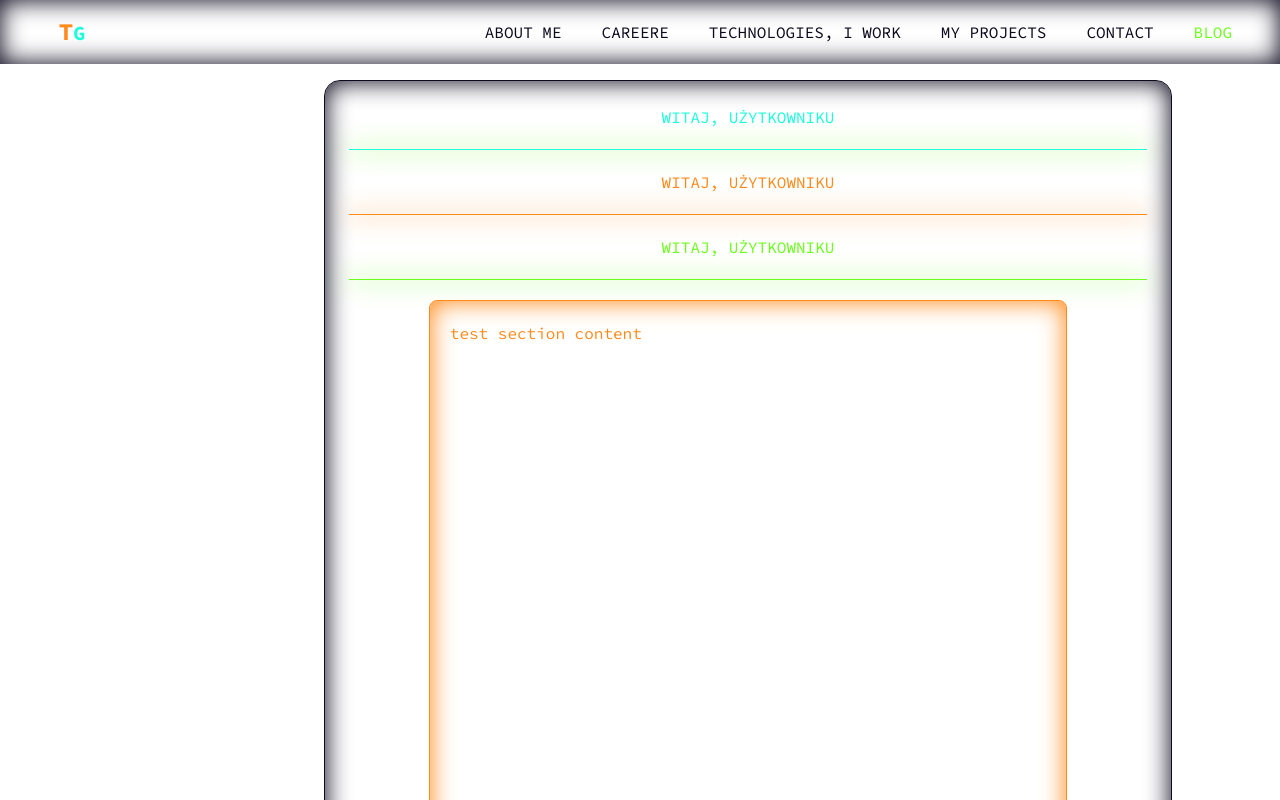
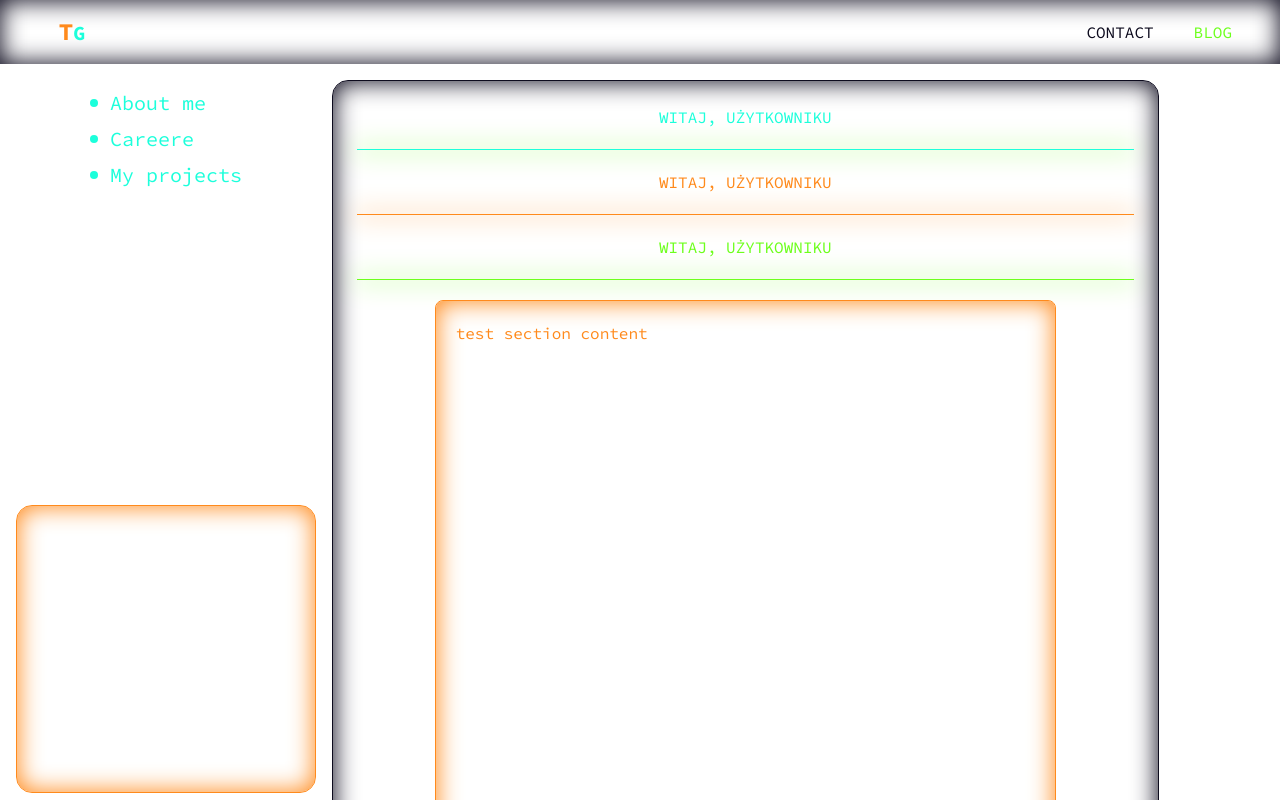
Before and after one commit to TymekGluch/Portfolio-Tymoteusz-Gluch-2.0-wip, a React (Vite) app: page / in a window 1280 px wide. Shown: the top 800 px of the page. Built offline with nearby package versions, Linux system fonts and the light colour scheme.

Commit message:
feat(SideNavigation): Create SideNavigation component

```diff
--- a/index.html
+++ b/index.html
@@ -2,7 +2,7 @@
 <html lang="en" class="light">
   <head>
     <meta charset="UTF-8" />
-    <link rel="icon" type="image/svg+xml" href="/vite.svg" />
+    <link rel="icon" type="image/svg+xml" href="/src/assets/tg_logo.ico" />
     <link rel="preconnect" href="https://fonts.googleapis.com">
     <link rel="preconnect" href="https://fonts.gstatic.com" crossorigin>
     <link href="https://fonts.googleapis.com/css2?family=Source+Code+Pro:ital,wght@0,200..900;1,200..900&display=swap" rel="stylesheet">
--- a/src/components/Layout/Layout.tsx
+++ b/src/components/Layout/Layout.tsx
@@ -4,7 +4,8 @@ import { SideNavigation } from "../SideNavigation";
 
 const Layout: React.FC<React.PropsWithChildren> = ({ children }) => {
   return (
-    <article className="flex flex-col justify-end lg:justify-between align-middle gap-4 w-screen max-w-screen-2xl min-h-screen border-solid border-px border-textColor-primary">
+    <article className="flex justify-center align-middle w-screen min-h-screen lg:px-4">
+      <div className="flex flex-col justify-end lg:justify-between align-middle gap-4 w-full max-w-screen-2xl min-h-screen border-solid border-px border-textColor-primary">
         <MainNavigation />
 
         <div className="lg:grid grid-cols-12 gap-4">
@@ -36,6 +37,7 @@ const Layout: React.FC<React.PropsWithChildren> = ({ children }) => {
             {children}
           </div>
         </div>
+      </div>
     </article>
   );
 };
--- a/src/components/MainNavigation/MainNavigation.data.tsx
+++ b/src/components/MainNavigation/MainNavigation.data.tsx
@@ -45,4 +45,8 @@ const navigationLinks = [
   },
 ] as NavigationLinksType;
 
-export { navigationLinks, ITEM_VISIBILITY_DEVICE };
+const onlyMobileLinks = [...navigationLinks]
+  .reverse()
+  .filter((_, index) => index <= 1);
+
+export { navigationLinks, onlyMobileLinks, ITEM_VISIBILITY_DEVICE };
--- a/src/components/MainNavigation/MainNavigation.tsx
+++ b/src/components/MainNavigation/MainNavigation.tsx
@@ -1,5 +1,9 @@
 import React from "react";
-import { ITEM_VISIBILITY_DEVICE, navigationLinks } from "./MainNavigation.data";
+import {
+  ITEM_VISIBILITY_DEVICE,
+  navigationLinks,
+  onlyMobileLinks,
+} from "./MainNavigation.data";
 import classNames from "classnames";
 
 const MainNavigation: React.FC = () => {
@@ -70,25 +74,26 @@ const MainNavigation: React.FC = () => {
             "fixed lg:static left-1/2 bottom-0 lg:flex justify-center items-start lg:items-center w-screen lg:w-fit h-[calc(100dvh_-_4rem)] lg:h-fit bg-backgroundColor-primary lg:bg-transparent bg-opacity-80 lg:bg-opacity-100 transform -translate-x-1/2 lg:transform-none"
           )}>
           <ul className="flex flex-col lg:flex-row justify-center items-center gap-4 lg:gap-10 w-fit p-10 lg:p-0 mt-[15vh] lg:m-0 bg-backgroundColor-primary lg:bg-transparent border-solid border border-accentColor-primary lg:border-none rounded-lg lg:rounded-none shadow-variant-2-md-inner lg:shadow-none">
-            {navigationLinks.map(
-              ({ name, anchor, deviceVisibility }, index, array) => (
+            {navigationLinks.map((current, index, array) => (
               <li
-                  key={name}
+                key={current.name}
                 className={classNames(
                   "flex flex-col lg:flex-row gap-4 w-full last-of-type:text-accentColor-secondary uppercase",
-                    deviceVisibility === ITEM_VISIBILITY_DEVICE.MOBILE &&
-                      "lg:hidden"
+                  current.deviceVisibility === ITEM_VISIBILITY_DEVICE.MOBILE &&
+                    "lg:hidden",
+                  !onlyMobileLinks
+                    .map(({ name }) => name)
+                    .includes(current.name) && "lg:hidden"
                 )}>
-                  <a href={anchor} className="whitespace-nowrap">
-                    {name}
+                <a href={current.anchor} className="whitespace-nowrap">
+                  {current.name}
                 </a>
 
                 {index < array.length - 1 && (
                   <span className="block lg:hidden w-full h-px bg-accentColor-primary shadow-variant-2-md" />
                 )}
               </li>
-              )
-            )}
+            ))}
           </ul>
         </div>
       </div>
--- /dev/null
+++ b/src/components/SideNavigation/SideNavigation.data.ts
@@ -0,0 +1,10 @@
+import {
+    navigationLinks,
+    onlyMobileLinks,
+  } from "../MainNavigation/MainNavigation.data";
+
+  const namesOfOnlyMobileLink = onlyMobileLinks.map(({ name }) => name);
+
+  const resolvedSideNavigationLink = navigationLinks.filter((current) => !namesOfOnlyMobileLink.includes(current.name) && current.name !== 'Technologies, I work');
+
+  export { resolvedSideNavigationLink };
--- a/src/components/SideNavigation/SideNavigation.tsx
+++ b/src/components/SideNavigation/SideNavigation.tsx
@@ -1,9 +1,26 @@
 import React from "react";
+import { resolvedSideNavigationLink } from "./SideNavigation.data";
 
 const SideNavigation: React.FC = () => {
   return (
-    <div className="col-span-3 hidden lg:flex none h-[calc(100vh_-_5rem)] ">
-      <nav></nav>
+    <div className="col-span-3 hidden lg:flex">
+      <div className="sticky top-[89px] flex flex-col justify-between align-middle w-full h-[calc(100vh_-_6rem)]">
+        <nav className="flex flex-col items-center w-full">
+          <ul className="flex flex-col justify-center align-middle gap-2 w-min">
+            {resolvedSideNavigationLink.map(({ name }) => (
+              <li
+                key={name}
+                className="flex justify-start items-center gap-3 text-accentColor-tertiary">
+                <span className="w-2 h-2 block rounded-full bg-accentColor-tertiary" />
+
+                <p className="text-nowrap text-xl">{name}</p>
+              </li>
+            ))}
+          </ul>
+        </nav>
+
+        <div className="flex w-full h-72 border-solid border border-accentColor-primary rounded-2xl shadow-variant-2-md-inner"></div>
+      </div>
     </div>
   );
 };
```
Also changed, not shown: 1 other file (tests, documents, lock files or other folders). Lines whose indentation alone changed are shown as unchanged.
